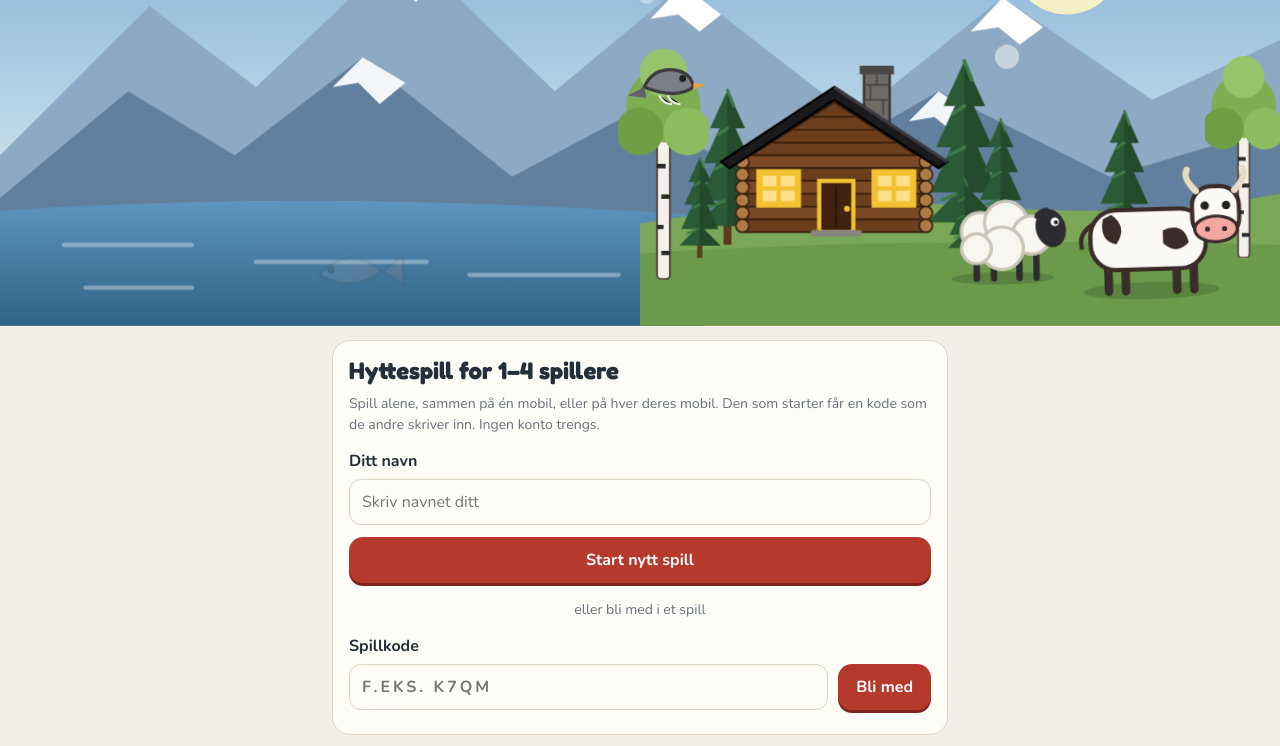
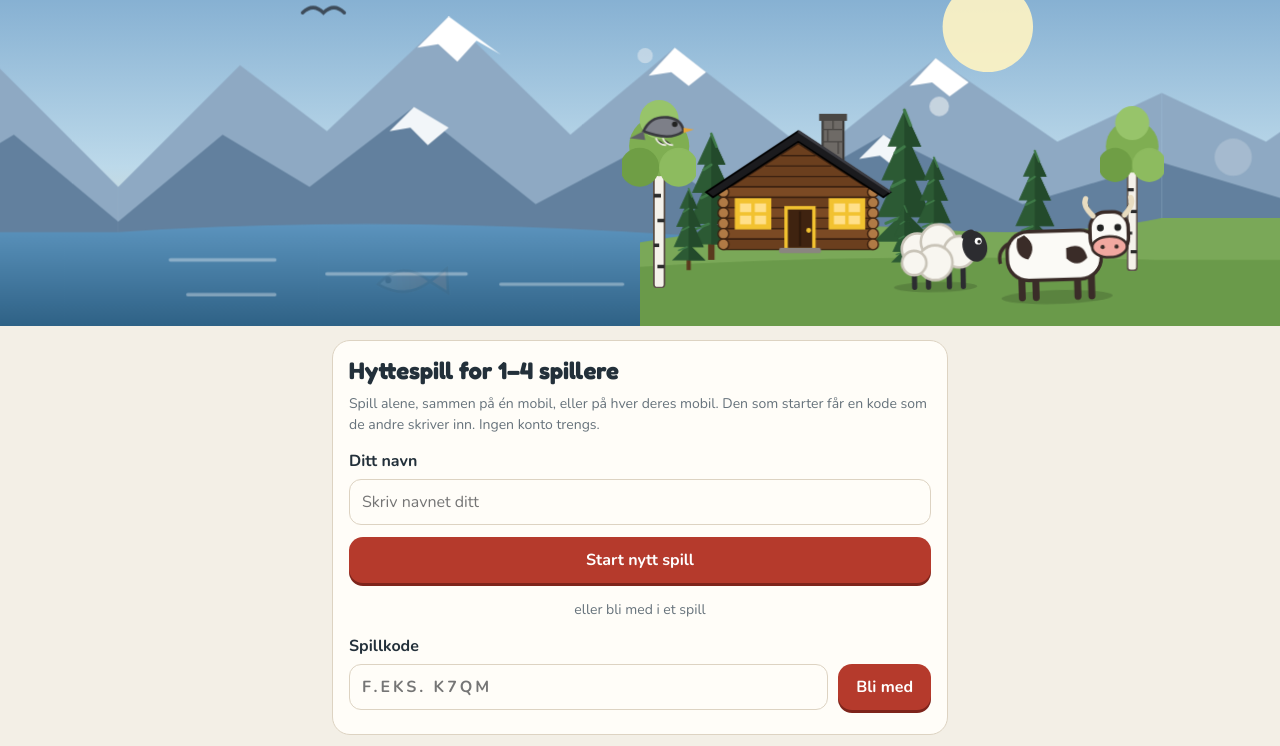
Before and after one commit to langsaabakken/fff, a plain HTML site: page index.html in a window 1280 px wide. Shown: the part 74-820 px from the top of the page. Drawn offline with nearby package versions, Linux system fonts and the light colour scheme.

Commit message:
Add files via upload

```diff
--- a/index.html
+++ b/index.html
@@ -13,10 +13,10 @@
 
 <!-- ============ Fjellbildet øverst (trykk på dyrene for lyd) ============ -->
 <header class="hero">
-  <svg class="scene" viewBox="0 0 600 230" preserveAspectRatio="xMidYMax slice" role="img" aria-label="Laftet tømmerhytte med sort tak ved et fjellvann, med grantrær, sau, ku, gjøk og fisk">
+  <svg class="scene" viewBox="0 0 600 230" preserveAspectRatio="xMidYMax meet" role="img" aria-label="Laftet tømmerhytte med sort tak ved et fjellvann, med grantrær, sau, ku, gjøk og fisk">
     <defs>
-      <linearGradient id="sky" x1="0" y1="0" x2="0" y2="1"><stop offset="0" stop-color="#6f9fc8"/><stop offset=".6" stop-color="#bcd9ea"/><stop offset="1" stop-color="#f6e2b8"/></linearGradient>
-      <linearGradient id="lake" x1="0" y1="0" x2="0" y2="1"><stop offset="0" stop-color="#5d95bf"/><stop offset="1" stop-color="#2f6286"/></linearGradient>
+      <linearGradient id="sky" gradientUnits="userSpaceOnUse" x1="0" y1="0" x2="0" y2="230"><stop offset="0" stop-color="#6f9fc8"/><stop offset=".6" stop-color="#bcd9ea"/><stop offset="1" stop-color="#f6e2b8"/></linearGradient>
+      <linearGradient id="lake" gradientUnits="userSpaceOnUse" x1="0" y1="170" x2="0" y2="230"><stop offset="0" stop-color="#5d95bf"/><stop offset="1" stop-color="#2f6286"/></linearGradient>
       <linearGradient id="fishg" x1="0" x2="1"><stop offset="0" stop-color="#c7d3d8"/><stop offset="1" stop-color="#e98a5a"/></linearGradient>
       <!-- Bjørk: hvit stamme med svarte merker og grønn krone -->
       <symbol id="birch" viewBox="0 0 40 110">
@@ -33,19 +33,26 @@
       </symbol>
     </defs>
 
-    <rect width="600" height="230" fill="url(#sky)"/>
+    <!-- Himmelen strekker seg langt utenfor bildet, så det aldri blir tomme kanter på brede eller smale skjermer -->
+    <rect x="-1200" y="-600" width="3000" height="900" fill="url(#sky)"/>
     <circle cx="500" cy="58" r="26" fill="#fff4c4" opacity=".9"/>
     <!-- Småfugler som flyr -->
     <g class="flock" fill="none" stroke="#3e4c5a" stroke-width="2" stroke-linecap="round">
       <path d="M90 52q6-6 12 0q6-6 12 0"/><path d="M122 40q5-5 10 0q5-5 10 0"/><path d="M70 36q4-4 8 0q4-4 8 0"/>
     </g>
-    <!-- Fjell bak og foran, med snø -->
+    <!-- Fjell bak og foran, med snø. Speilet på begge sider så fjellkjeden fortsetter på brede skjermer -->
+    <g id="mtn">
     <path d="M0 150L70 80L120 118L190 52L260 120L320 70L400 132L470 76L540 124L600 96V170H0Z" fill="#8ea9c3"/>
     <path d="M190 52L172 70L184 68L195 78L206 66L220 74ZM320 70L305 86L318 84L328 92L338 84ZM470 76L455 92L468 90L478 98L489 90Z" fill="#fff"/>
     <path d="M0 170L60 120L110 150L170 104L240 160L300 128L360 166L440 120L520 160L600 136V190H0Z" fill="#62809e"/>
     <path d="M170 104L156 118L168 116L178 126L190 116ZM440 120L426 134L438 132L448 140L458 132Z" fill="#f2f6f9"/>
+    </g>
+    <use href="#mtn" transform="translate(0 0) scale(-1 1)"/>
+    <use href="#mtn" transform="translate(1200 0) scale(-1 1)"/>
+    <use href="#mtn" transform="translate(-1200 0)"/>
+    <use href="#mtn" transform="translate(1200 0)"/>
     <!-- Vann med speiling -->
-    <path d="M0 176Q150 166 330 178V230H0Z" fill="url(#lake)"/>
+    <path d="M-1200 176H0Q150 166 330 178V600H-1200Z" fill="url(#lake)"/>
     <path d="M30 192h60M120 200h80M40 212h50M220 206h70" stroke="#fff" stroke-width="2" opacity=".35" stroke-linecap="round"/>
     <!-- Fisken som vaker -->
     <g class="tap" data-sound="splash" role="button" tabindex="0" aria-label="Fisken">
@@ -54,8 +61,8 @@
       <g class="fish"><path d="M150 196q15-14 30 0q-15 10-30 0z" fill="url(#fishg)" stroke="#3a4a52" stroke-width="1.5"/><path d="M180 196l10-7v14z" fill="#e98a5a" stroke="#3a4a52" stroke-width="1.5"/><circle cx="156" cy="194" r="1.8" fill="#222"/></g>
     </g>
     <!-- Gress og bakke -->
-    <path d="M300 230V182Q380 168 460 174T600 168V230Z" fill="#7aa858"/>
-    <path d="M300 230V196Q420 188 600 192V230Z" fill="#6a9a4a"/>
+    <path d="M300 600V182Q380 168 460 174T600 168H1800V600Z" fill="#7aa858"/>
+    <path d="M300 600V196Q420 188 600 192H1800V600Z" fill="#6a9a4a"/>
     <!-- Bjørker, gjøken sitter i den ene -->
     <use href="#birch" x="290" y="96" width="42" height="112"/>
     <use href="#birch" x="565" y="100" width="36" height="98"/>
```
Also changed, not shown: 1 other file.
